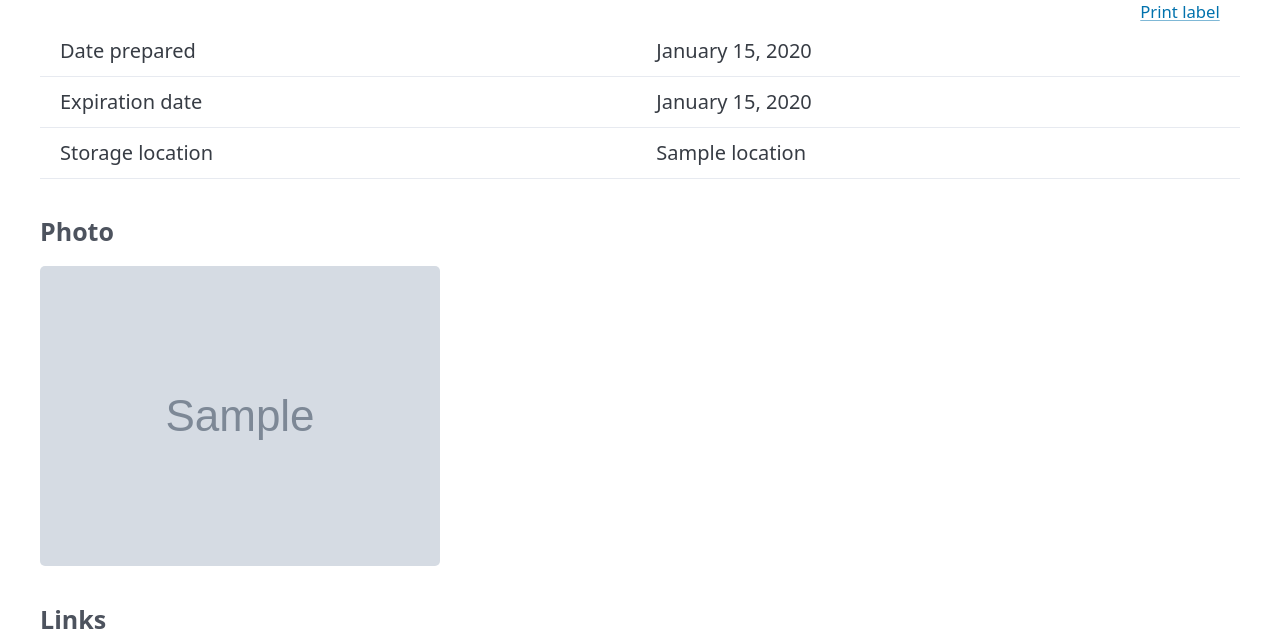
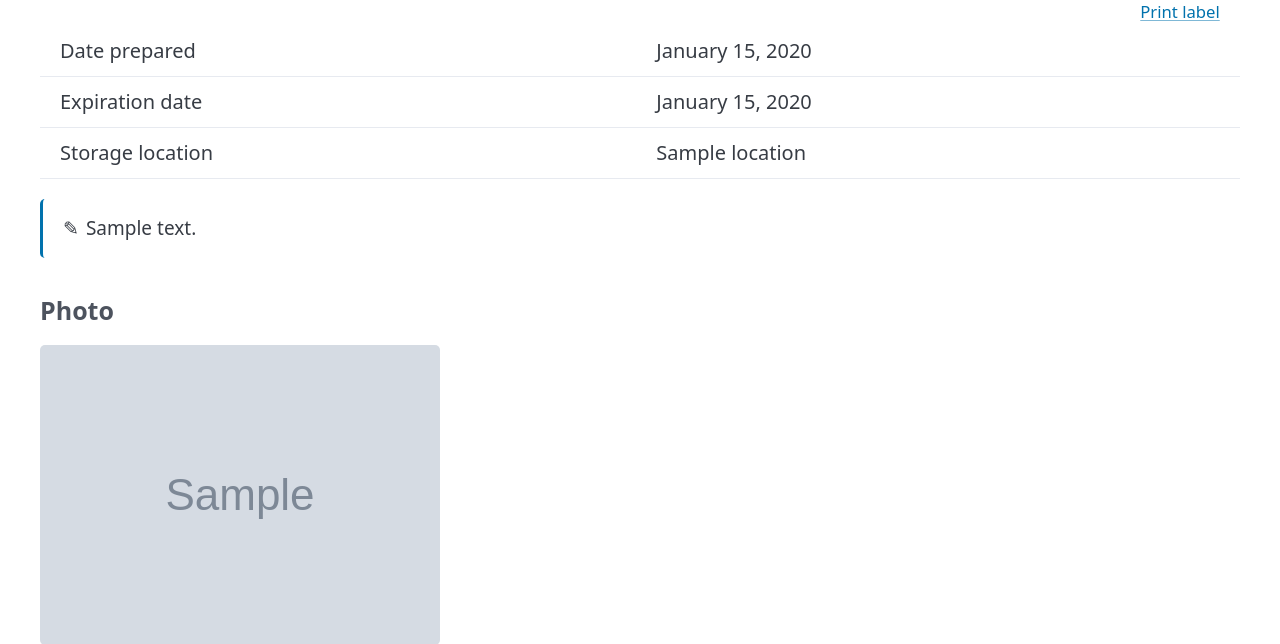
Before and after one commit to ksindy/qr-food-storage, a FastAPI app: page /i/1 in a window 1280 px wide. Shown: the part 254-898 px from the top of the page. Run offline with FastAPI, Linux system fonts and the light colour scheme; tables that the repository leaves empty hold one stand-in row (values such as "Sample post"); grey boxes marked "Sample" are stand-in pictures; some libraries are stand-ins or nearby versions.

Commit message:
Add notes field and improve list page layout
Notes can be added to any item and show on both the list page
(italic, truncated, with pencil icon) and detail page (styled
callout box). Removes prepared date from list view for cleaner
cards. Includes production DB migration in entrypoint.

Co-Authored-By: Claude Opus 4.6 <noreply@anthropic.com>

```diff
--- a/app/models.py
+++ b/app/models.py
@@ -61,6 +61,7 @@ class ItemRevision(Base):
         ForeignKey("storage_locations.id")
     )
     photo_filename: Mapped[Optional[str]] = mapped_column(String(255), nullable=True)
+    notes: Mapped[Optional[str]] = mapped_column(Text, nullable=True)
     is_deleted: Mapped[bool] = mapped_column(Boolean, default=False)
     created_at: Mapped[datetime] = mapped_column(DateTime, default=_utcnow)
 
--- a/app/static/css/app.css
+++ b/app/static/css/app.css
@@ -22,6 +22,32 @@ body {
 .item-meta {
     font-size: 0.85rem;
     color: var(--pico-muted-color);
+}
+
+.item-notes {
+    font-size: 0.85rem;
+    font-style: italic;
+    color: var(--pico-muted-color);
+    margin: 0.25rem 0 0;
+    white-space: nowrap;
+    overflow: hidden;
+    text-overflow: ellipsis;
+}
+
+.note-icon::before {
+    content: "\270E";
+    margin-right: 0.35rem;
+    font-style: normal;
+}
+
+.notes-callout {
+    background: var(--pico-card-background-color);
+    border-left: 3px solid var(--pico-primary);
+    border-radius: var(--pico-border-radius);
+    padding: 0.75rem 1rem;
+    margin-bottom: 1.5rem;
+    font-size: 0.95rem;
+    color: var(--pico-color);
 }
 
 .badge {
--- a/app/templates/items/create.html
+++ b/app/templates/items/create.html
@@ -40,6 +40,11 @@
     <small><a href="/locations">Manage locations</a></small>
 
     <label>
+        Notes (optional)
+        <textarea name="notes" rows="2" placeholder="e.g. half batch, extra spicy...">{{ form.notes if form is defined and form.notes else '' }}</textarea>
+    </label>
+
+    <label>
         Photo (optional)
         <input type="file" name="photo" accept="image/*">
     </label>
--- a/app/templates/items/detail.html
+++ b/app/templates/items/detail.html
@@ -40,6 +40,12 @@
     </tbody>
 </table>
 
+{% if rev.notes %}
+<div class="notes-callout">
+    <span class="note-icon"></span>{{ rev.notes }}
+</div>
+{% endif %}
+
 {% if rev.photo_filename %}
 <h4>Photo</h4>
 <img src="{{ photo_url(rev.photo_filename) }}" alt="Food photo" class="item-photo">
--- a/app/templates/items/edit.html
+++ b/app/templates/items/edit.html
@@ -37,6 +37,11 @@
             <option value="{{ loc.id }}" {% if loc.id == rev.storage_location_id %}selected{% endif %}>{{ loc.name }}</option>
             {% endfor %}
         </select>
+    </label>
+
+    <label>
+        Notes (optional)
+        <textarea name="notes" rows="2" placeholder="e.g. half batch, extra spicy...">{{ rev.notes or '' }}</textarea>
     </label>
 
     {% if rev.photo_filename %}
--- a/app/templates/items/history.html
+++ b/app/templates/items/history.html
@@ -21,6 +21,9 @@
             <tr><th>Date prepared</th><td>{{ rev.date_prepared.strftime('%b %d, %Y') }}</td></tr>
             <tr><th>Expiration</th><td>{{ rev.expiration_date.strftime('%b %d, %Y') if rev.expiration_date else '—' }}</td></tr>
             <tr><th>Location</th><td>{{ rev.storage_location.name }}</td></tr>
+            {% if rev.notes %}
+            <tr><th>Notes</th><td>{{ rev.notes }}</td></tr>
+            {% endif %}
             {% if rev.photo_filename %}
             <tr><th>Photo</th><td><img src="{{ photo_url(rev.photo_filename) }}" alt="" class="photo-thumb"></td></tr>
             {% endif %}
--- a/app/templates/items/list.html
+++ b/app/templates/items/list.html
@@ -37,11 +37,13 @@
                         {% if rev.expiration_date and rev.expiration_date < today and not rev.is_deleted %}
                             <span class="badge badge-expired">Expired</span>
                         {% endif %}
-                        &nbsp; Prepared: {{ rev.date_prepared.strftime('%b %d, %Y') }}
                         {% if rev.expiration_date %}
-                         &middot; Expires: {{ rev.expiration_date.strftime('%b %d, %Y') }}
+                         &nbsp; Expires: {{ rev.expiration_date.strftime('%b %d, %Y') }}
                         {% endif %}
                     </div>
+                    {% if rev.notes %}
+                    <p class="item-notes"><span class="note-icon"></span>{{ rev.notes }}</p>
+                    {% endif %}
                 </div>
             </div>
         </article>
--- a/app/templates/items/reuse.html
+++ b/app/templates/items/reuse.html
@@ -41,6 +41,11 @@
     <small><a href="/locations">Manage locations</a></small>
 
     <label>
+        Notes (optional)
+        <textarea name="notes" rows="2" placeholder="e.g. half batch, extra spicy...">{{ form.notes if form is defined and form.notes else '' }}</textarea>
+    </label>
+
+    <label>
         Photo (optional)
         <input type="file" name="photo" accept="image/*">
     </label>
```
Also changed, not shown: app/routes/items.py (+10 -0 lines), 1 other file.
